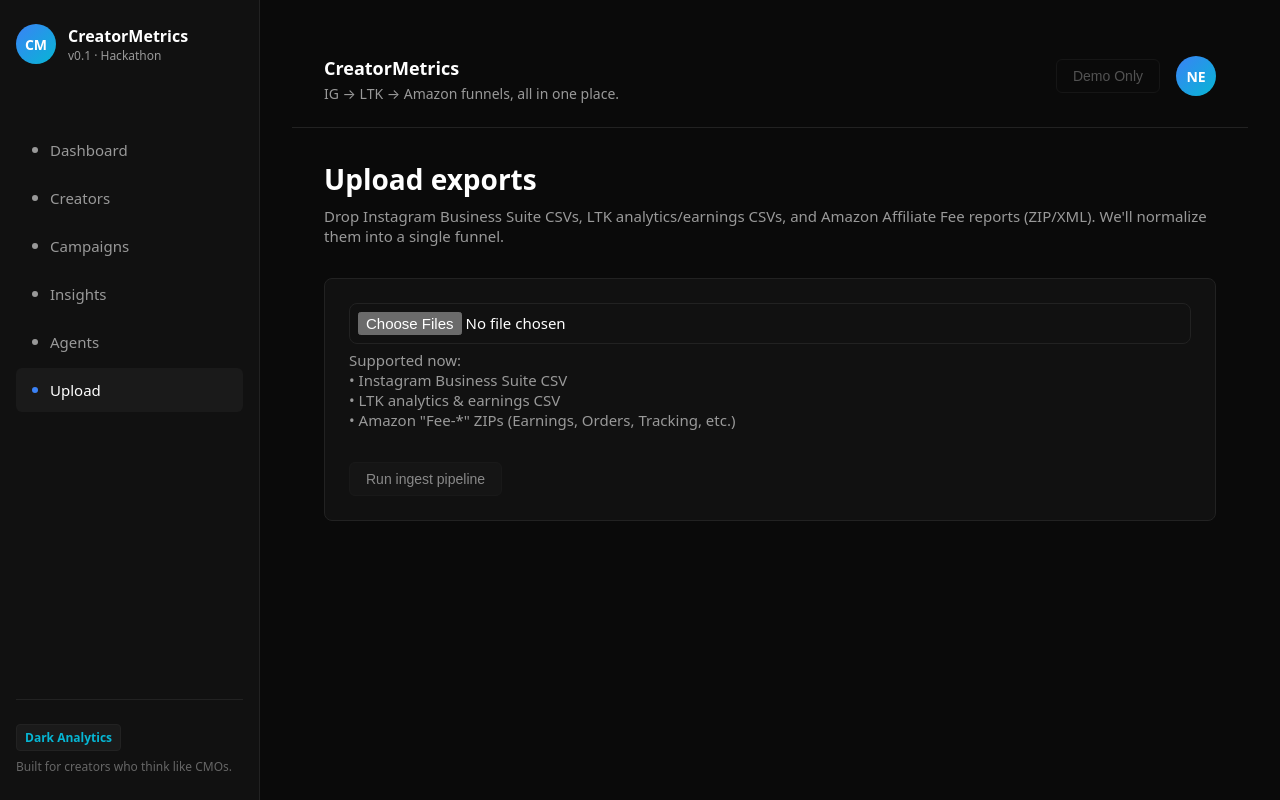
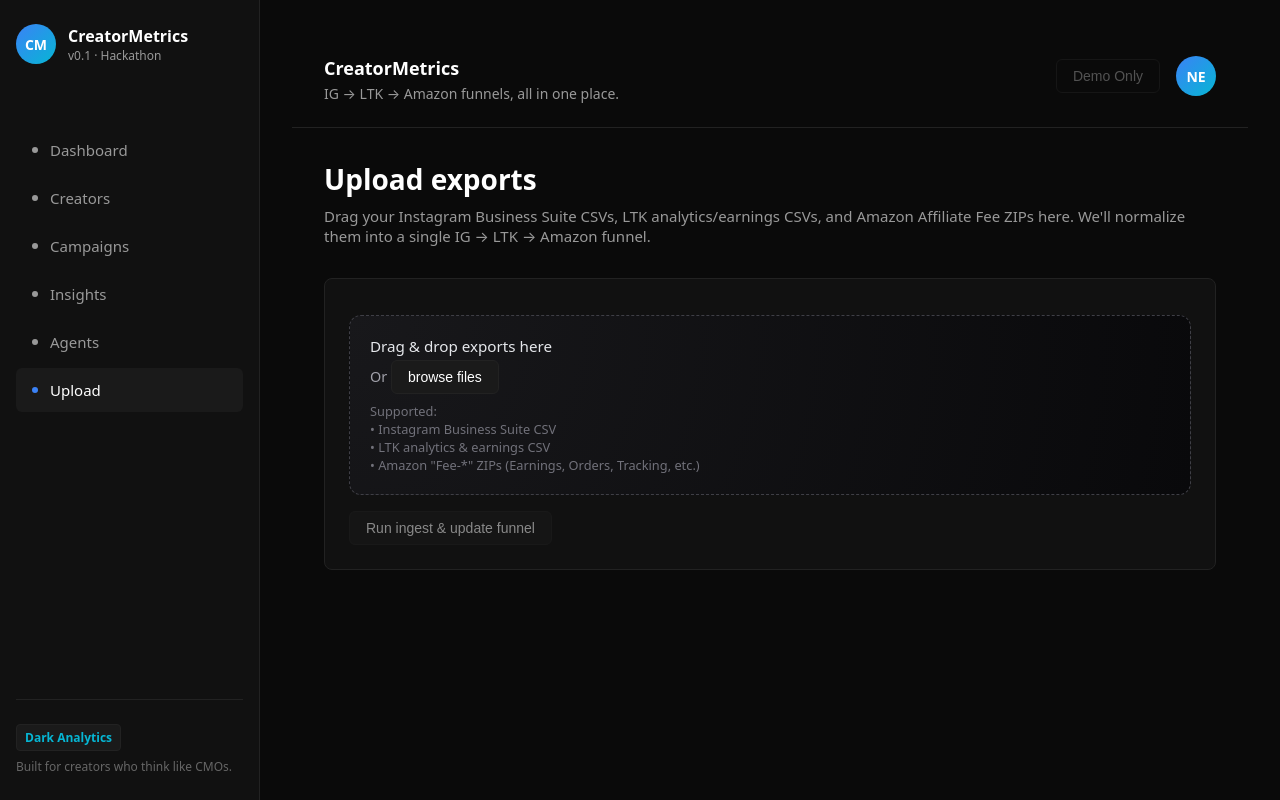
Before and after one commit to Entmarketingteam/CreatorMetrics-Bolt-Hybrid, a Next.js app: page /upload in a window 1280 px wide. Built offline with nearby package versions, Linux system fonts and the light colour scheme.

Commit message:
Updated globals.css

```diff
--- a/app/globals.css
+++ b/app/globals.css
@@ -800,3 +800,70 @@
     gap: 1rem;
   }
 }
+
+.cm-dropzone {
+  border: 1px dashed #3f3f46;
+  border-radius: 0.75rem;
+  padding: 20px;
+  margin-top: 12px;
+  background: radial-gradient(circle at top left, #18181b, #09090b);
+  cursor: pointer;
+  transition: border-color 0.15s ease, background-color 0.15s ease,
+    box-shadow 0.15s ease;
+}
+
+.cm-dropzone-active {
+  border-color: #a855f7;
+  box-shadow: 0 0 0 1px rgba(168, 85, 247, 0.4);
+  background: radial-gradient(circle at top left, #18181b, #111827);
+}
+
+.cm-dropzone-inner {
+  text-align: left;
+}
+
+.cm-dropzone-title {
+  font-size: 0.95rem;
+  font-weight: 500;
+  color: #e5e7eb;
+  margin-bottom: 4px;
+}
+
+.cm-dropzone-subtitle {
+  font-size: 0.9rem;
+  color: #a1a1aa;
+  margin-bottom: 8px;
+}
+
+.cm-dropzone-hint {
+  font-size: 0.8rem;
+  color: #71717a;
+}
+
+.cm-selected-files {
+  margin-top: 10px;
+  font-size: 0.8rem;
+  color: #a1a1aa;
+}
+
+.cm-selected-file-row {
+  display: flex;
+  justify-content: space-between;
+  gap: 8px;
+}
+
+.cm-selected-file-name {
+  max-width: 260px;
+  white-space: nowrap;
+  overflow: hidden;
+  text-overflow: ellipsis;
+}
+
+.cm-selected-file-size {
+  opacity: 0.7;
+}
+
+.cm-selected-file-more {
+  margin-top: 2px;
+  opacity: 0.7;
+}
--- a/app/upload/page.tsx
+++ b/app/upload/page.tsx
@@ -1,29 +1,74 @@
 "use client";
 
-import { useState } from "react";
+import { useCallback, useRef, useState } from "react";
+import { useRouter } from "next/navigation";
+
+type CreatorFunnelSummary = {
+  creatorName: string;
+  revenueByPlatform: {
+    platform: string;
+    revenue: number;
+    orders: number;
+    clicks: number;
+  }[];
+};
 
 type IngestResult = {
   igPosts: number;
   ltkProducts: number;
   ltkEarningsRows: number;
   amazonItems: number;
-  creatorFunnels: any[];
+  creatorFunnels: CreatorFunnelSummary[];
 };
 
 export default function UploadPage() {
+  const router = useRouter();
+  const fileInputRef = useRef<HTMLInputElement | null>(null);
+
   const [files, setFiles] = useState<File[]>([]);
+  const [isDragging, setIsDragging] = useState(false);
   const [loading, setLoading] = useState(false);
   const [result, setResult] = useState<IngestResult | null>(null);
   const [error, setError] = useState<string | null>(null);
 
-  function onFileChange(e: React.ChangeEvent<HTMLInputElement>) {
+  const onFileChange = (e: React.ChangeEvent<HTMLInputElement>) => {
     if (!e.target.files) return;
-    setFiles(Array.from(e.target.files));
+    const next = Array.from(e.target.files);
+    setFiles(next);
     setResult(null);
     setError(null);
-  }
+  };
 
-  async function onSubmit(e: React.FormEvent) {
+  const onBrowseClick = () => {
+    fileInputRef.current?.click();
+  };
+
+  const onDragOver = (e: React.DragEvent<HTMLDivElement>) => {
+    e.preventDefault();
+    e.stopPropagation();
+    setIsDragging(true);
+  };
+
+  const onDragLeave = (e: React.DragEvent<HTMLDivElement>) => {
+    e.preventDefault();
+    e.stopPropagation();
+    setIsDragging(false);
+  };
+
+  const onDrop = (e: React.DragEvent<HTMLDivElement>) => {
+    e.preventDefault();
+    e.stopPropagation();
+    setIsDragging(false);
+
+    if (!e.dataTransfer.files?.length) return;
+    const next = Array.from(e.dataTransfer.files);
+    setFiles(next);
+    setResult(null);
+    setError(null);
+  };
+
+  const runIngest = useCallback(
+    async (e: React.FormEvent) => {
       e.preventDefault();
       if (!files.length) return;
 
@@ -47,51 +92,139 @@
           throw new Error(text || "Ingest failed");
         }
 
-      const json = await res.json();
+        const json: IngestResult = await res.json();
         setResult(json);
+
+        try {
+          await fetch("/api/mode", {
+            method: "POST",
+            headers: { "Content-Type": "application/json" },
+            body: JSON.stringify({ mode: "real" }),
+          });
+        } catch (err) {
+          console.warn("Failed to switch mode to real", err);
+        }
       } catch (err: any) {
         setError(err.message ?? "Unknown error");
       } finally {
         setLoading(false);
       }
-  }
+    },
+    [files]
+  );
+
+  const primaryFunnel = result?.creatorFunnels?.[0];
+  const primaryRevenue =
+    primaryFunnel?.revenueByPlatform?.reduce(
+      (sum, r) => sum + (r.revenue ?? 0),
+      0
+    ) ?? 0;
+  const primaryOrders =
+    primaryFunnel?.revenueByPlatform?.reduce(
+      (sum, r) => sum + (r.orders ?? 0),
+      0
+    ) ?? 0;
+  const primaryClicks =
+    primaryFunnel?.revenueByPlatform?.reduce(
+      (sum, r) => sum + (r.clicks ?? 0),
+      0
+    ) ?? 0;
 
   return (
     <div>
       <h1 className="cm-section-title">Upload exports</h1>
       <p className="cm-section-subtitle">
-        Drop Instagram Business Suite CSVs, LTK analytics/earnings CSVs, and
-        Amazon Affiliate Fee reports (ZIP/XML). We'll normalize them into a
-        single funnel.
+        Drag your Instagram Business Suite CSVs, LTK analytics/earnings CSVs,
+        and Amazon Affiliate Fee ZIPs here. We'll normalize them into a single
+        IG → LTK → Amazon funnel.
       </p>
 
-      <form onSubmit={onSubmit} className="cm-panel" style={{ marginTop: 16 }}>
-        <div style={{ marginBottom: 12 }}>
+      <form
+        onSubmit={runIngest}
+        className="cm-panel"
+        style={{ marginTop: 16 }}
+      >
+        <div
+          className={
+            "cm-dropzone" + (isDragging ? " cm-dropzone-active" : "")
+          }
+          onDragOver={onDragOver}
+          onDragLeave={onDragLeave}
+          onDrop={onDrop}
+        >
           <input
+            ref={fileInputRef}
             type="file"
             multiple
             onChange={onFileChange}
-            className="cm-textarea"
-            style={{ padding: 8, height: "auto" }}
+            style={{ display: "none" }}
           />
-          <div className="cm-section-subtitle" style={{ marginTop: 6 }}>
-            Supported now:
+
+          <div className="cm-dropzone-inner">
+            <div className="cm-dropzone-title">
+              {files.length
+                ? `${files.length} file${files.length > 1 ? "s" : ""} selected`
+                : "Drag & drop exports here"}
+            </div>
+            <div className="cm-dropzone-subtitle">
+              Or{" "}
+              <button
+                type="button"
+                className="cm-ghost-button cm-ghost-button-strong"
+                onClick={onBrowseClick}
+              >
+                browse files
+              </button>
+            </div>
+            <div className="cm-dropzone-hint">
+              Supported:
               <br />
               • Instagram Business Suite CSV
               <br />
-            • LTK analytics & earnings CSV
+              • LTK analytics &amp; earnings CSV
               <br />
               • Amazon "Fee-*" ZIPs (Earnings, Orders, Tracking, etc.)
             </div>
           </div>
+        </div>
 
+        {files.length > 0 && (
+          <div className="cm-selected-files">
+            {files.slice(0, 4).map((file) => (
+              <div key={file.name} className="cm-selected-file-row">
+                <span className="cm-selected-file-name">{file.name}</span>
+                <span className="cm-selected-file-size">
+                  {(file.size / 1024).toFixed(1)} kB
+                </span>
+              </div>
+            ))}
+            {files.length > 4 && (
+              <div className="cm-selected-file-more">
+                + {files.length - 4} more…
+              </div>
+            )}
+          </div>
+        )}
+
+        <div style={{ marginTop: 16, display: "flex", gap: 12 }}>
           <button
             type="submit"
             className="cm-ghost-button cm-ghost-button-strong"
             disabled={loading || !files.length}
           >
-          {loading ? "Ingesting…" : "Run ingest pipeline"}
+            {loading ? "Ingesting…" : "Run ingest & update funnel"}
           </button>
+
+          {result && (
+            <button
+              type="button"
+              className="cm-ghost-button"
+              onClick={() => router.push("/dashboard")}
+            >
+              View Live Dashboard
+            </button>
+          )}
+        </div>
       </form>
 
       {error && (
@@ -103,9 +236,57 @@
 
       {result && (
         <div className="cm-panel" style={{ marginTop: 16 }}>
-          <div className="cm-panel-title">Ingest result (summary)</div>
-          <pre className="cm-codeblock">
-            {JSON.stringify(result, null, 2)}
+          <div className="cm-panel-header">
+            <div>
+              <div className="cm-panel-title">Ingest result</div>
+              <div className="cm-panel-subtitle">
+                Your data is now live. The dashboard is using these funnels.
+              </div>
+            </div>
+          </div>
+
+          <div className="cm-metrics-row">
+            <div className="cm-card">
+              <div className="cm-card-label">IG Posts Parsed</div>
+              <div className="cm-card-value">
+                {result.igPosts.toLocaleString()}
+              </div>
+            </div>
+            <div className="cm-card">
+              <div className="cm-card-label">LTK Products</div>
+              <div className="cm-card-value">
+                {result.ltkProducts.toLocaleString()}
+              </div>
+            </div>
+            <div className="cm-card">
+              <div className="cm-card-label">LTK Earnings Rows</div>
+              <div className="cm-card-value">
+                {result.ltkEarningsRows.toLocaleString()}
+              </div>
+            </div>
+            <div className="cm-card">
+              <div className="cm-card-label">Amazon Items</div>
+              <div className="cm-card-value">
+                {result.amazonItems.toLocaleString()}
+              </div>
+            </div>
+          </div>
+
+          {primaryFunnel && (
+            <div style={{ marginTop: 16 }}>
+              <div className="cm-panel-title" style={{ marginBottom: 4 }}>
+                Primary funnel · {primaryFunnel.creatorName}
+              </div>
+              <div className="cm-section-subtitle">
+                Revenue: ${primaryRevenue.toLocaleString()} · Orders:{" "}
+                {primaryOrders.toLocaleString()} · Clicks:{" "}
+                {primaryClicks.toLocaleString()}
+              </div>
+            </div>
+          )}
+
+          <pre className="cm-codeblock" style={{ marginTop: 16 }}>
+            {JSON.stringify(result.creatorFunnels, null, 2)}
           </pre>
         </div>
       )}
```
Lines whose indentation alone changed are shown as unchanged.
